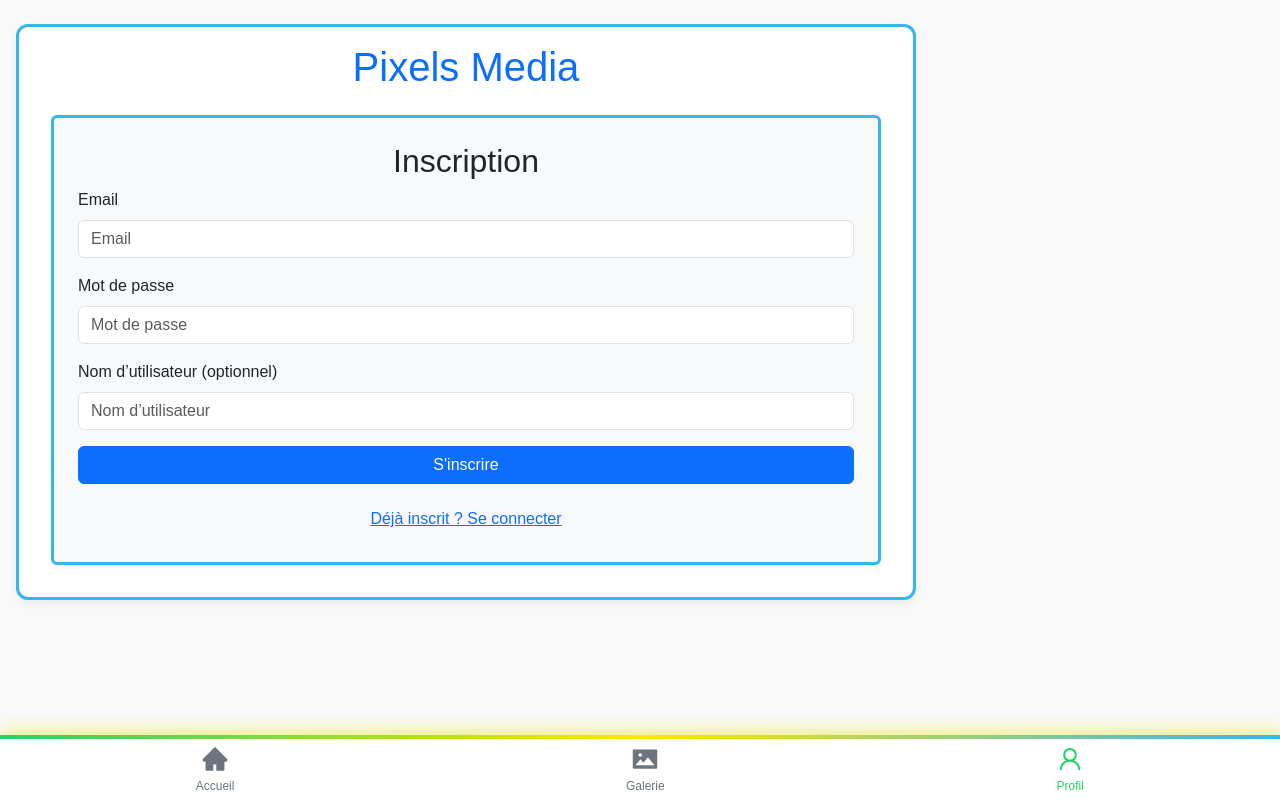
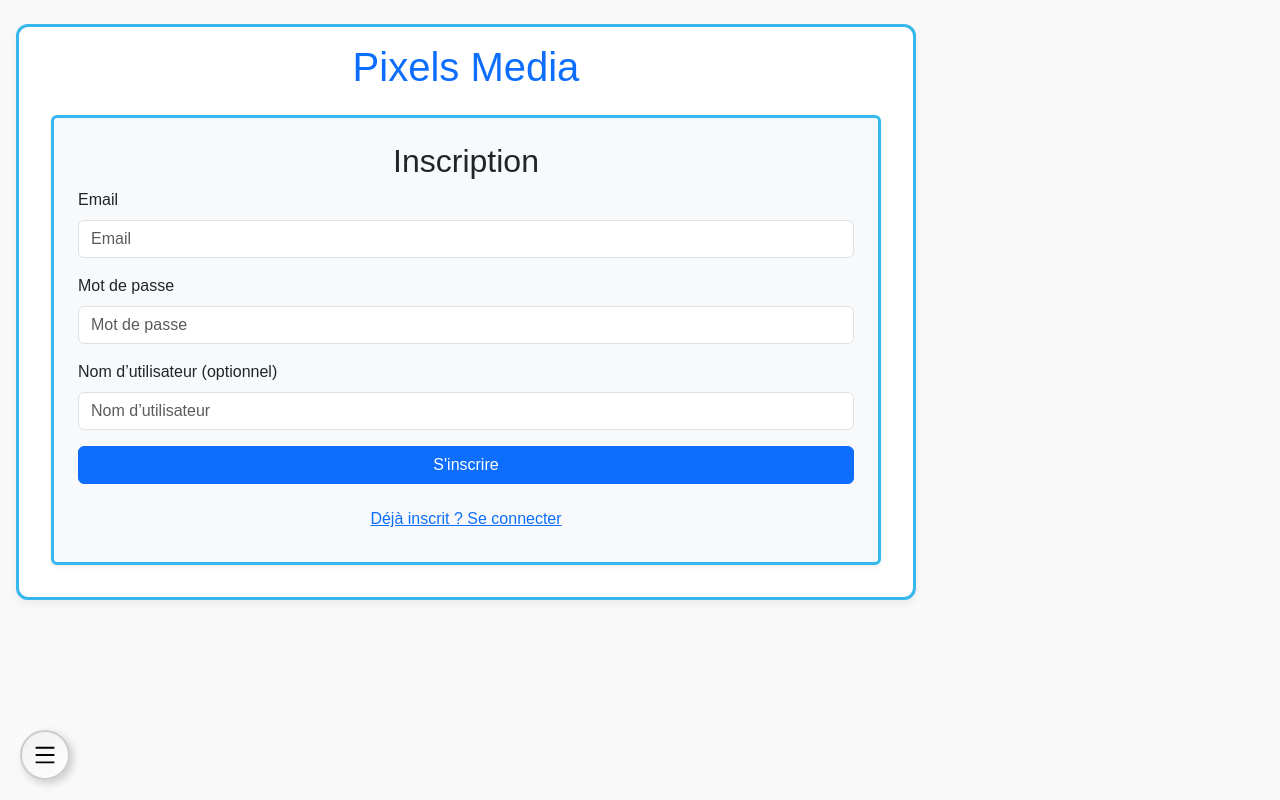
Before and after one commit to BelikanM/pixelWeb, a React (Create React App) app: page /profile in a window 1280 px wide. Built offline with nearby package versions, Linux system fonts and the light colour scheme.

Commit message:
Mise à jour des fichiers

```diff
--- a/src/App.css
+++ b/src/App.css
@@ -1,3 +1,7 @@
+main {
+  padding-bottom: 50px; /* Correspond à la nouvelle hauteur du footer */
+}
+
 /* Reset de base */
 * {
   margin: 0;
--- a/src/components/BottomNav.css
+++ b/src/components/BottomNav.css
@@ -1,51 +1,82 @@
-.bottom-nav {
-  position: fixed;
-  bottom: 0;
-  left: 0;
-  right: 0;
-  height: 65px;
-  background-color: #ffffff;
-  display: flex;
-  justify-content: space-around;
-  align-items: center;
-  border-top: 4px solid transparent;
-  border-image: linear-gradient(to right, #25d366, #ffe600, #34b7f1);
-  border-image-slice: 1;
-  box-shadow: 0 -2px 10px rgba(0, 0, 0, 0.05);
-  z-index: 1000;
-  animation: glow-border 4s ease-in-out infinite;
+.nav-container {
+  position: relative;
 }
 
-@keyframes glow-border {
-  0% {
-    box-shadow: 0 -2px 10px rgba(37, 211, 102, 0.4);
-  }
-  50% {
-    box-shadow: 0 -2px 20px rgba(255, 230, 0, 0.6);
-  }
-  100% {
-    box-shadow: 0 -2px 10px rgba(52, 183, 241, 0.4);
-  }
+.nav-toggle-button {
+  position: fixed;
+  bottom: 20px; /* Toujours en bas */
+  left: 20px; /* Déplacé à gauche pour éviter le bouton "dislike" */
+  width: 50px; /* Taille légèrement augmentée pour un look "réel" */
+  height: 50px;
+  background: linear-gradient(145deg, #f0f0f0, #ffffff); /* Dégradé pour effet 3D */
+  border: 2px solid #ccc; /* Bordure nette pour un look "bouton" */
+  border-radius: 50%;
+  display: flex;
+  justify-content: center;
+  align-items: center;
+  box-shadow: 3px 3px 8px rgba(0, 0, 0, 0.2), -2px -2px 6px rgba(255, 255, 255, 0.8); /* Effet 3D */
+  cursor: pointer;
+  z-index: 1000;
+  transition: transform 0.2s ease, box-shadow 0.2s ease;
+}
+
+.nav-toggle-button:hover {
+  transform: scale(1.05); /* Légère expansion au survol */
+  box-shadow: 4px 4px 10px rgba(0, 0, 0, 0.25), -3px -3px 8px rgba(255, 255, 255, 0.9);
+}
+
+.nav-toggle-button:active {
+  transform: scale(0.95); /* Effet de "pression" au clic */
+  box-shadow: inset 2px 2px 5px rgba(0, 0, 0, 0.2), inset -2px -2px 5px rgba(255, 255, 255, 0.8);
+}
+
+.nav-menu {
+  position: fixed;
+  bottom: 80px; /* Au-dessus du bouton */
+  left: 20px; /* Aligné à gauche avec le bouton */
+  background-color: #ffffff;
+  border-radius: 8px;
+  box-shadow: 0 2px 8px rgba(0, 0, 0, 0.1);
+  display: flex;
+  flex-direction: column;
+  align-items: center;
+  padding: 8px;
+  z-index: 999;
+  animation: slideIn 0.3s ease-out;
 }
 
 .nav-link {
   display: flex;
-  flex-direction: column;
+  justify-content: center;
   align-items: center;
+  width: 40px;
+  height: 40px;
   color: #6c757d;
   text-decoration: none;
-  transition: color 0.3s ease;
-  font-size: 12px;
+  transition: color 0.3s ease, transform 0.2s ease;
+  margin: 4px 0;
+  border-radius: 50%; /* Icônes dans des cercles */
+  background: linear-gradient(145deg, #f0f0f0, #ffffff); /* Même dégradé que le bouton */
+  box-shadow: 2px 2px 5px rgba(0, 0, 0, 0.1), -1px -1px 3px rgba(255, 255, 255, 0.7);
 }
 
-.nav-link span {
-  margin-top: 4px;
+.nav-link:hover {
+  color: #128c7e;
+  transform: scale(1.1);
 }
 
 .nav-link.active {
   color: #25d366;
+  box-shadow: inset 2px 2px 5px rgba(0, 0, 0, 0.2), inset -2px -2px 5px rgba(255, 255, 255, 0.8);
 }
 
-.nav-link:hover {
-  color: #128c7e;
+@keyframes slideIn {
+  from {
+    opacity: 0;
+    transform: translateY(20px);
+  }
+  to {
+    opacity: 1;
+    transform: translateY(0);
+  }
 }
--- a/src/components/BottomNav.js
+++ b/src/components/BottomNav.js
@@ -1,23 +1,53 @@
-import React from 'react';
+import React, { useState } from 'react';
 import { NavLink } from 'react-router-dom';
-import { AiFillHome, AiFillPicture, AiOutlineUser } from 'react-icons/ai';
+import { AiFillHome, AiFillPicture, AiOutlineUser, AiOutlineMenu } from 'react-icons/ai';
 import './BottomNav.css';
 
 export default function BottomNav() {
+  const [isMenuOpen, setIsMenuOpen] = useState(false);
+
+  const toggleMenu = () => {
+    setIsMenuOpen(!isMenuOpen);
+  };
+
   return (
-    <nav className="bottom-nav">
-      <NavLink to="/" className={({ isActive }) => isActive ? 'nav-link active' : 'nav-link'} end>
-        <AiFillHome size={28} />
-        <span>Accueil</span>
-      </NavLink>
-      <NavLink to="/gallery" className={({ isActive }) => isActive ? 'nav-link active' : 'nav-link'}>
-        <AiFillPicture size={28} />
-        <span>Galerie</span>
-      </NavLink>
-      <NavLink to="/profile" className={({ isActive }) => isActive ? 'nav-link active' : 'nav-link'}>
-        <AiOutlineUser size={28} />
-        <span>Profil</span>
-      </NavLink>
-    </nav>
+    <div className="nav-container">
+      <button
+        className="nav-toggle-button"
+        onClick={toggleMenu}
+        aria-label="Ouvrir le menu de navigation"
+      >
+        <AiOutlineMenu size={24} />
+      </button>
+      {isMenuOpen && (
+        <nav className="nav-menu">
+          <NavLink
+            to="/"
+            className={({ isActive }) => (isActive ? 'nav-link active' : 'nav-link')}
+            end
+            aria-label="Accueil"
+            onClick={toggleMenu}
+          >
+            <AiFillHome size={20} />
+          </NavLink>
+          <NavLink
+            to="/gallery"
+            className={({ isActive }) => (isActive ? 'nav-link active' : 'nav-link')}
+            aria-label="Galerie"
+            onClick={toggleMenu}
+          >
+            <AiFillPicture size={20} />
+          </NavLink>
+          <NavLink
+            to="/profile"
+            className={({ isActive }) => (isActive ? 'nav-link active' : 'nav-link')}
+            aria-label="Profil"
+            onClick={toggleMenu}
+          >
+            <AiOutlineUser size={20} />
+          </NavLink>
+        </nav>
+      )}
+    </div>
   );
 }
```
